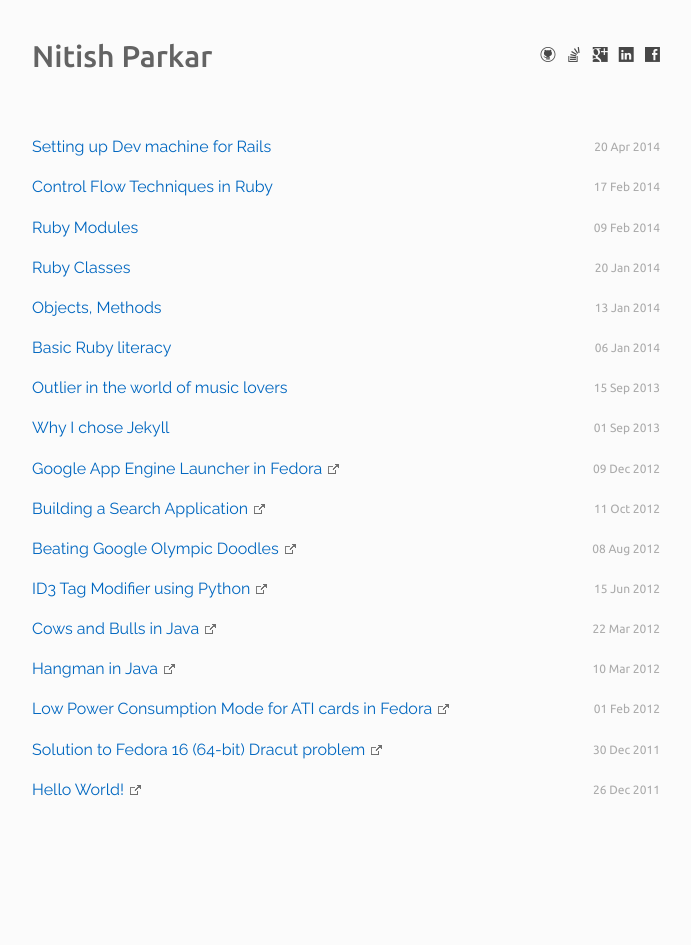
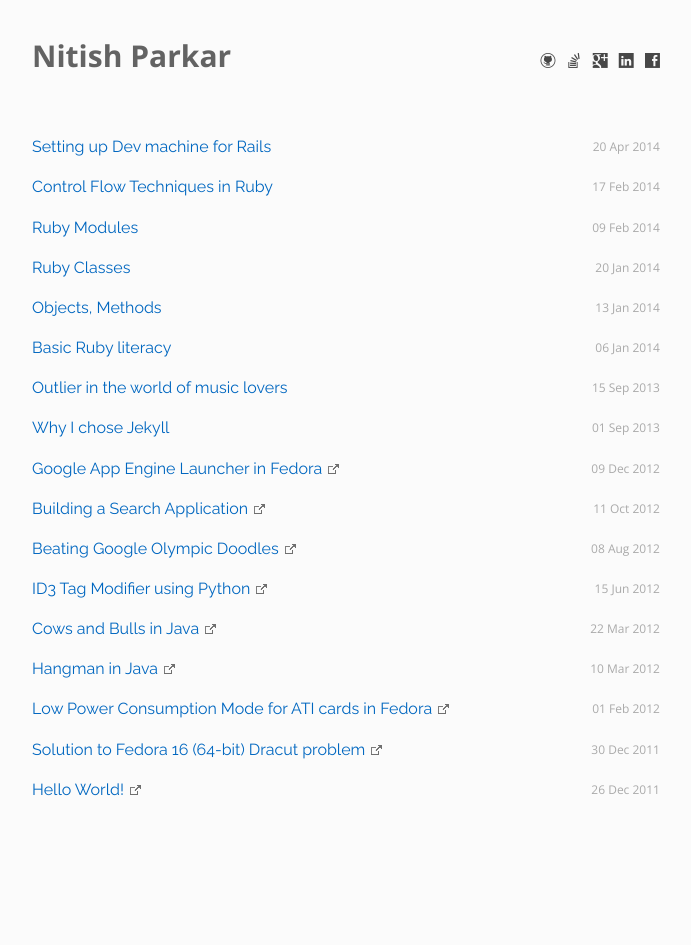
Before and after one commit to nitishsp/nitishsp.github.io, a Jekyll site: the page built from index.html, in a window 1280 px wide. Shown: the whole page, without its empty margins (294-985 px from the left). Built offline with Jekyll 4.4.1, drawn with Linux system fonts in a browser that asks for light colours; some web fonts are replaced.

Commit message:
replaced Ubuntu with Open Sans; css changes

```diff
--- a/_layouts/default.html
+++ b/_layouts/default.html
@@ -17,7 +17,7 @@
 
     <title>{{ page.title }}</title>
 
-    <link href='http://fonts.googleapis.com/css?family=Ubuntu:400,500|Raleway:400' rel='stylesheet' type='text/css'>
+    <link href='http://fonts.googleapis.com/css?family=Open+Sans:400,700|Raleway:400' rel='stylesheet' type='text/css'>
 
     <!-- syntax highlighting CSS -->
     <link rel="stylesheet" href="/assets/stylesheets/syntax.css">
--- a/assets/stylesheets/main.scss
+++ b/assets/stylesheets/main.scss
@@ -36,6 +36,15 @@ table {
   font: 100%;
 }
 
+
+@mixin link_hover_transitions {
+  -webkit-transition: 0.5s ease;
+  -moz-transition: 0.5s ease;
+  -ms-transition: 0.5s ease;
+  -o-transition: 0.5s ease;
+  transition: 0.5s ease;
+}
+
 .container {
   padding-bottom: 2em;
 }
@@ -56,16 +65,36 @@ table {
 
 ul.social-links {
   list-style: none;
+  margin-top: 0.4em;
 
   li {
     display: inline;
     margin-left: 0.5em;
   }
 
+  a:hover i {
+    @include link_hover_transitions;
+  }
+
+  a:hover i.el-icon-github {
+    color: #171515;
+  }
+  a:hover i.el-icon-googleplus {
+    color: #dd1812;
+  }
+  a:hover i.el-icon-stackoverflow {
+    color: #ff9900;
+  }
+  a:hover i.el-icon-facebook {
+    color: #3b5998;
+  }
+  a:hover i.el-icon-linkedin {
+    color: #0e76a8;
+  }
+
   a {
     text-decoration: none;
     color: #474747;
-    margin-top: 0.4em;
   }
 }
 
@@ -90,10 +119,7 @@ ul.posts li a {
   color: #0067C0;
   font-size: 16px;
   font-family: 'Raleway', sans-serif;
-  -webkit-transition: color 500ms ease;
-  -moz-transition: color 500ms ease;
-  -o-transition: color 500ms ease;
-  transition: color 500ms ease;
+  @include link_hover_transitions;
 }
 
 ul.posts li a:hover {
@@ -104,7 +130,7 @@ ul.posts li span {
   float: right;
   font-size: 12px;
   color: #aaa;
-  font-family: 'Ubuntu', sans-serif;
+  font-family: 'Open Sans', sans-serif;
 }
 
 ul.posts .external-icon {
@@ -135,14 +161,19 @@ ul.posts .external-icon {
 
 .site .header h1.title {
   font-size: 30px;
-  font-family: 'Ubuntu', sans-serif;
-  font-weight: 500;
+  font-family: 'Open Sans', sans-serif;
+  font-weight: 700;
   margin-bottom: 2em;
 }
 
 .site .header h1.title a {
   color: #636363;
   text-decoration: none;
+
+  &:hover {
+    color: #171515;
+    @include link_hover_transitions;
+  }
 }
 
 
@@ -162,7 +193,7 @@ ul.posts .external-icon {
 .post-header div {
   font-family: 'Raleway', sans-serif;
   font-weight: 400;
-  font-size: 20px;
+  font-size: 22px;
   text-transform: uppercase;
 }
 
@@ -173,7 +204,7 @@ ul.posts .external-icon {
 }
 
 .post {
-  font-family: 'Ubuntu', sans-serif;
+  font-family: 'Open Sans', sans-serif;
   font-size: 16px;
   color: #424242;
 }
@@ -181,24 +212,23 @@ ul.posts .external-icon {
 .post p {
   margin: 1em 0em;
   text-align: justify;
+  color: #1d1d1d;
 }
 
 .post h2 {
   font-size: 18px;
   text-transform: uppercase;
-  font-weight: 400;
-  margin-top: 1.5em;
-  margin-bottom: 0.5em;
+  font-weight: 700;
+  margin-top: 1.7em;
 }
 
 .post a {
   text-decoration: none;
-  color: #39CCCC;
+  color: #13c6d7;
 }
 
 .post a:hover {
   text-decoration: underline;
-  color: #13c6d7;
 }
 
 .post pre {
```
